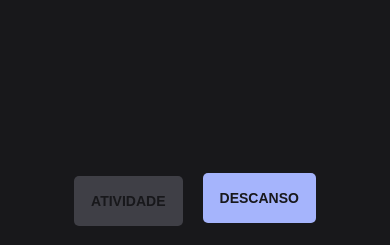
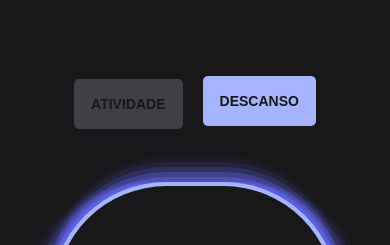
Before and after one commit to zCarlosEduardo/Pomodoro, a plain HTML site: page index.html in a window 390 px wide. Shown: the part 87-332 px from the top of the page. Drawn offline with nearby package versions, Linux system fonts and the light colour scheme.

Commit message:
Update style.css

```diff
--- a/assets/css/style.css
+++ b/assets/css/style.css
@@ -178,12 +178,3 @@ button:disabled:hover {
   font-size: 46px;
   font-weight: bold;
 }
-
-/* Ajustando para celular */
-
-@media only screen and (max-width: 600px) {
-  body {
-    height: 100vw;
-    margin-top: 25vw;
-  }
-}
```
